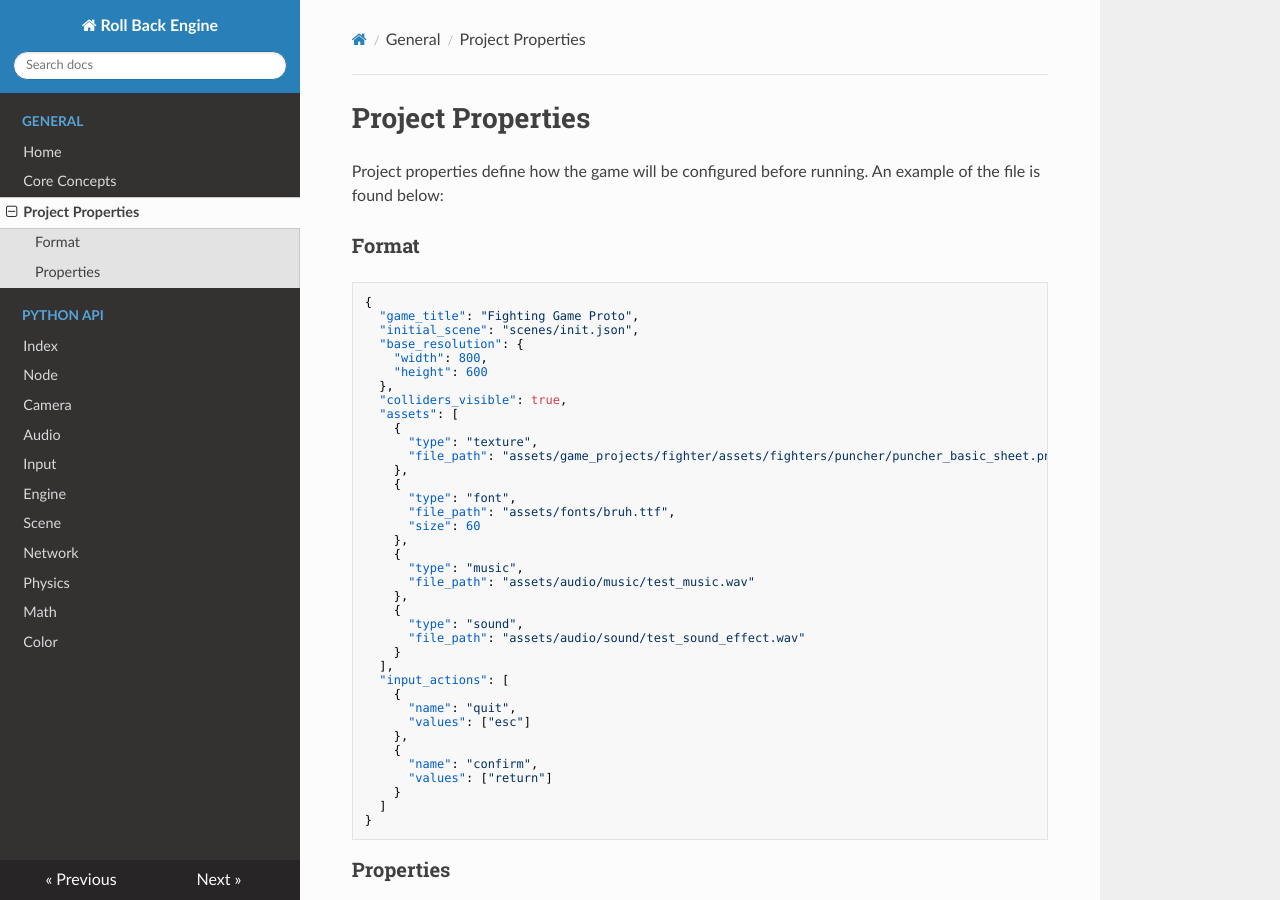
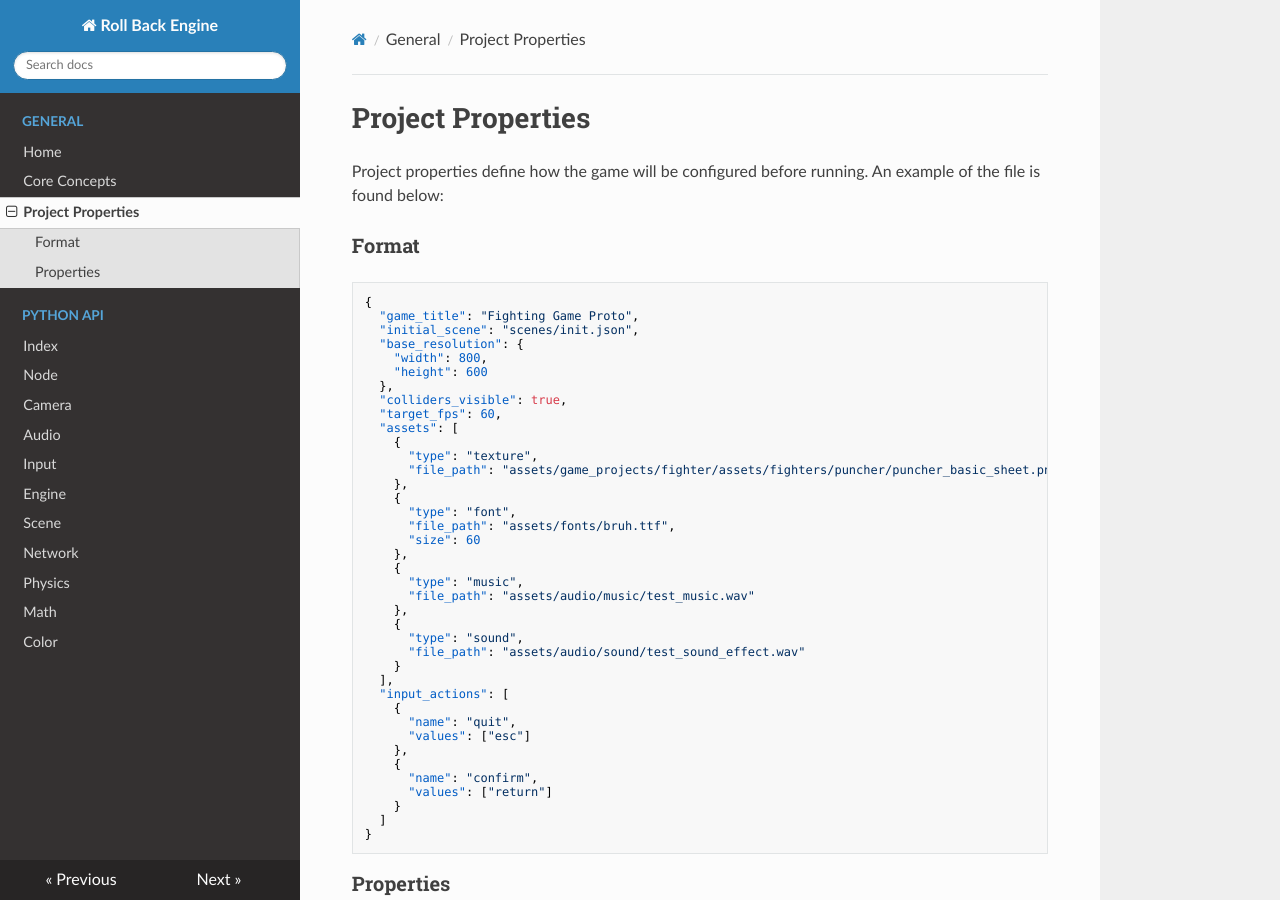
Before and after one commit to Chukobyte/seika-engine, an MkDocs documentation site: the page built from docs/general/project_properties.md, in a window 1280 px wide and 900 px high. Built offline with MkDocs 1.6.1, drawn with Linux system fonts in a browser that asks for light colours; nearby versions of some CDN libraries.

Commit message:
Can set target_fps from project.json.

```diff
--- a/docs/general/project_properties.md
+++ b/docs/general/project_properties.md
@@ -13,6 +13,7 @@ Project properties define how the game will be configured before running.  An ex
     "height": 600
   },
   "colliders_visible": true,
+  "target_fps": 60,
   "assets": [
     {
       "type": "texture",
--- a/project.json
+++ b/project.json
@@ -6,6 +6,7 @@
       "height": 600
    },
    "colliders_visible": true,
+   "target_fps": 66,
    "assets": [
       {
          "type": "texture",
```
Also changed, not shown: 1 other file.
